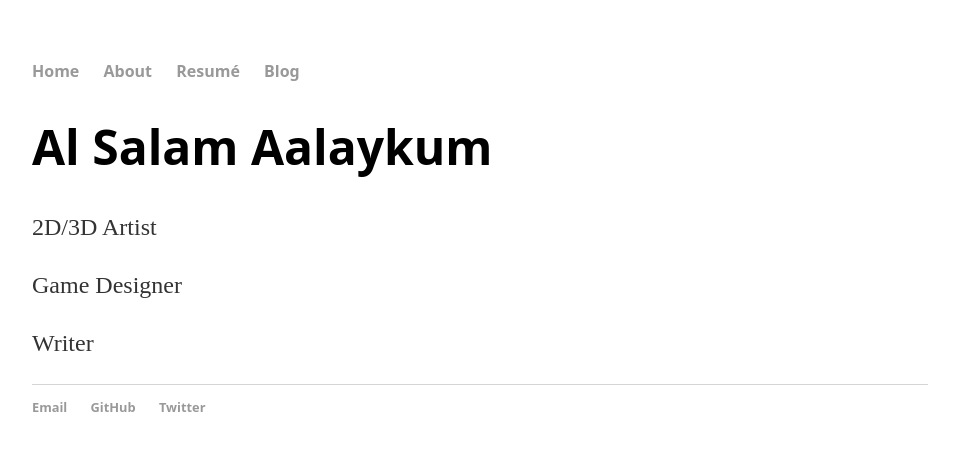
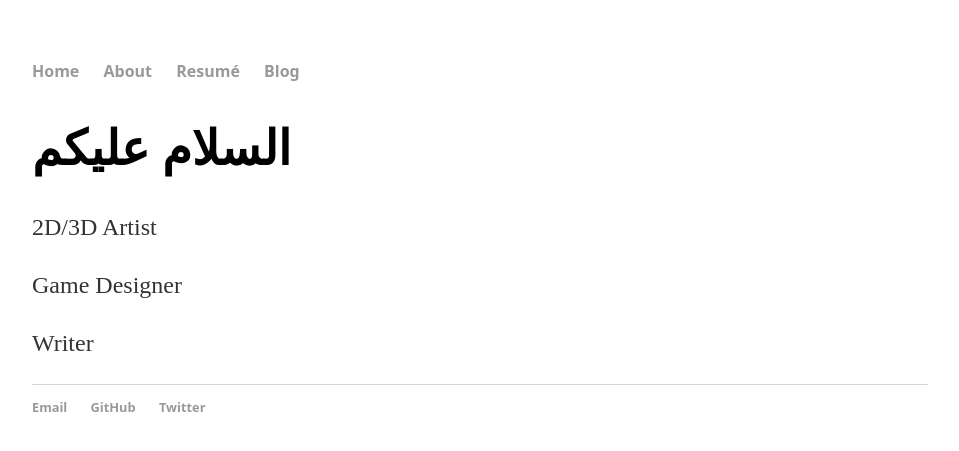
Before and after one commit to mstfacmly/mstfacmly.github.io, a Jekyll site: the page built from index.html, in a window 1280 px wide. Shown: the top 451 px of the page, without its empty margins (160-1119 px from the left). Built offline with Jekyll 4.4.1, drawn with Linux system fonts in a browser that asks for light colours.

Commit message:
arabic intro

```diff
--- a/index.html
+++ b/index.html
@@ -3,7 +3,7 @@ layout: default
 title: mstfa cmly - Game Designer
 ---
 <div class="blurb">
-	<h1>Al Salam Aalaykum</h1>
+	<h1>السلام عليكم</h1>
 	<p>2D/3D Artist
 	<p>Game Designer
 	<p>Writer
```
